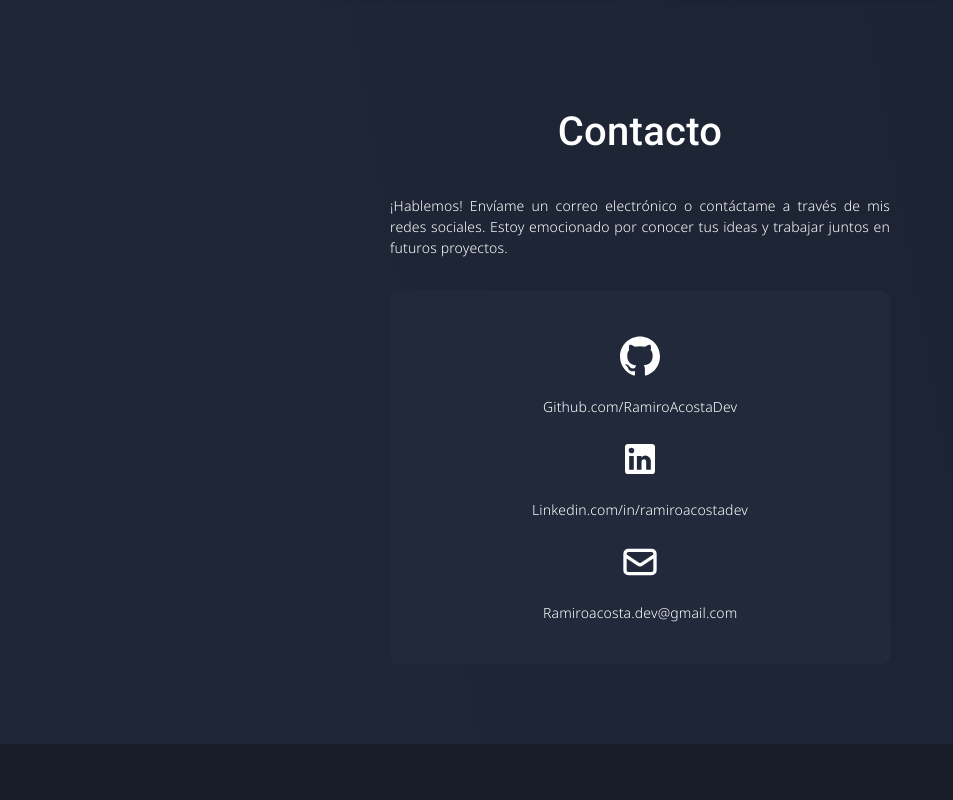
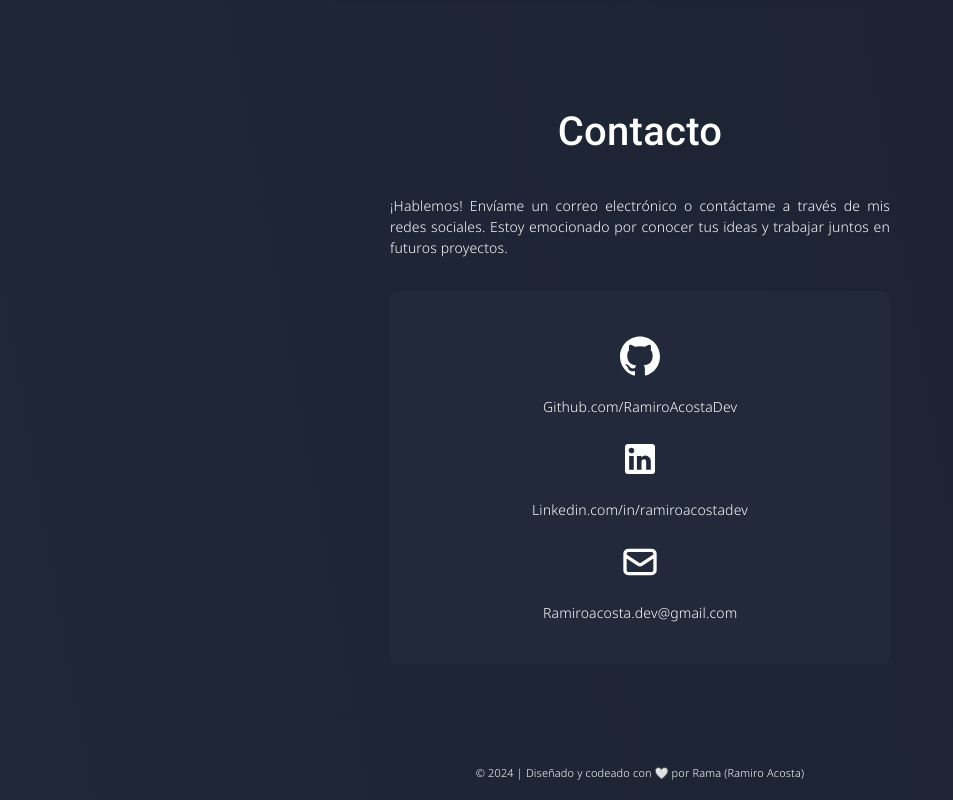
Before and after one commit to RamiroAcostaDev/myPortfolio, a Next.js app: page / in a window 1280 px wide. Shown: the part 3350-4150 px from the top of the page, without its empty margins (0-953 px from the left). Before the commit the page ends 4094 px from the top, so only its background shows below. Built offline with nearby package versions, Linux system fonts and the light colour scheme; a web font is replaced by a local one.

Commit message:
footer added

```diff
--- /dev/null
+++ b/app/components/Footer.jsx
@@ -0,0 +1,22 @@
+import { Box, Typography } from "@mui/material";
+import { Noto_Sans_Thai } from "next/font/google";
+const NotoFont = Noto_Sans_Thai({
+  subsets: ["thai"],
+  weight: ["100", "200", "300", "400", "500", "700"],
+});
+
+export default function Footer() {
+  return (
+    <Box p={2}>
+      <Typography
+        variant="p"
+        color="#ffffff"
+        fontSize={11}
+        fontWeight="300"
+        className={`${NotoFont.className} antialiased`}
+      >
+        © 2024 | Diseñado y codeado con 🤍 por Rama (Ramiro Acosta)
+      </Typography>
+    </Box>
+  );
+}
--- a/app/page.jsx
+++ b/app/page.jsx
@@ -5,6 +5,7 @@ import Skills from "./components/Skills";
 import Projects from "./components/Projects";
 import Education from "./components/Education";
 import Contact from "./components/Contact";
+import Footer from "./components/Footer";
 import { Box } from "@mui/material";
 
 export default function Home() {
@@ -17,6 +18,7 @@ export default function Home() {
       <Projects />
       <Education />
       <Contact />
+      <Footer />
     </Box>
   );
 }
```
